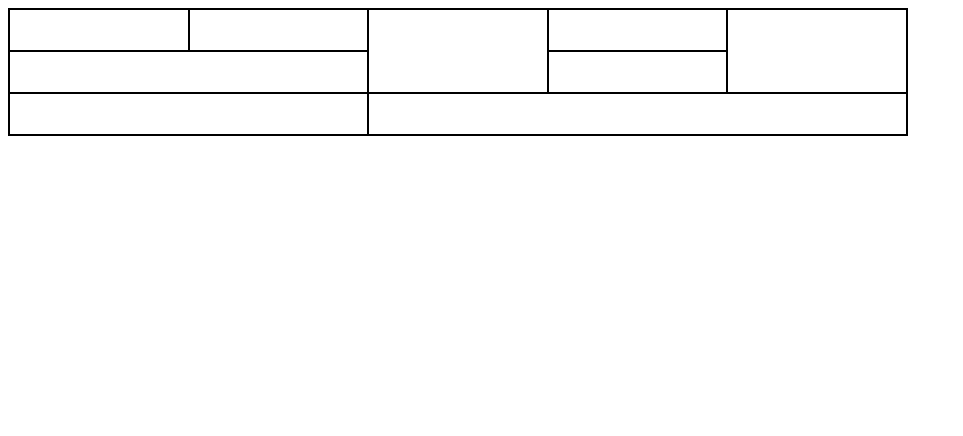
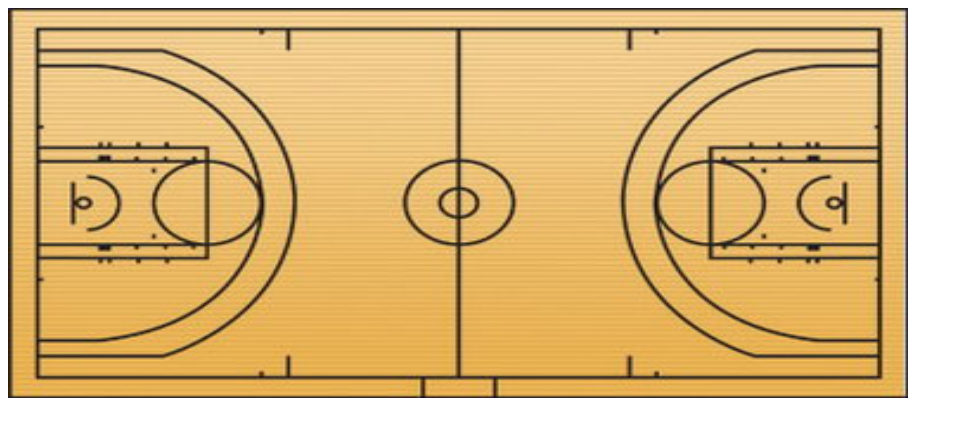
Before and after one commit to TrueSvyaaaat/table-24-variant, a plain HTML site: page index.html in a window 1280 px wide. Shown: the whole page, without its empty margins (0-963 px from the left). Drawn offline with Linux system fonts and the light colour scheme.

Commit message:
first commit

```diff
--- a/index.html
+++ b/index.html
@@ -2,26 +2,11 @@
 <html>
     <head>
         <meta charset="utf-8">
-        <title>Вариант24</title>
-        <link rel="stylesheet" href="style.css">
-    </head>
+        <title>Мой сайт</title>
+        <link rel="styleheet" href="style.css">
+        </head>
         <body>
-            <table cellpadding="20">
-                <tr>
-                        <td></td>
-                        <td></td>
-                        <td colspan="2" rowspan="2"></td>
-                        <td colspan="2"></td>
-                        <td colspan="2" rowspan="2"></td>
-                </tr>
-                <tr>
-                        <td colspan="2"></td>
-                        <td colspan="2"></td>
-                </tr>
-                <tr>
-                        <td colspan="2"></td>
-                        <td colspan="6"></td>
-                </tr>
-                </table>
-                </body>
-                </html>
+            <header>
+                <div class="hat"></div>
+                <img src='./img/img.jpg' width="900" height="390">
+            </header>
--- a/style.css
+++ /dev/null
@@ -1,8 +0,0 @@
-td {
-    border: 2px solid black;
-}
-table {
-    width: 900px;
-    height: 5px;
-    border-collapse: collapse;
-}
```
Also changed, not shown: img/img.jpg (added), 1 other file.
